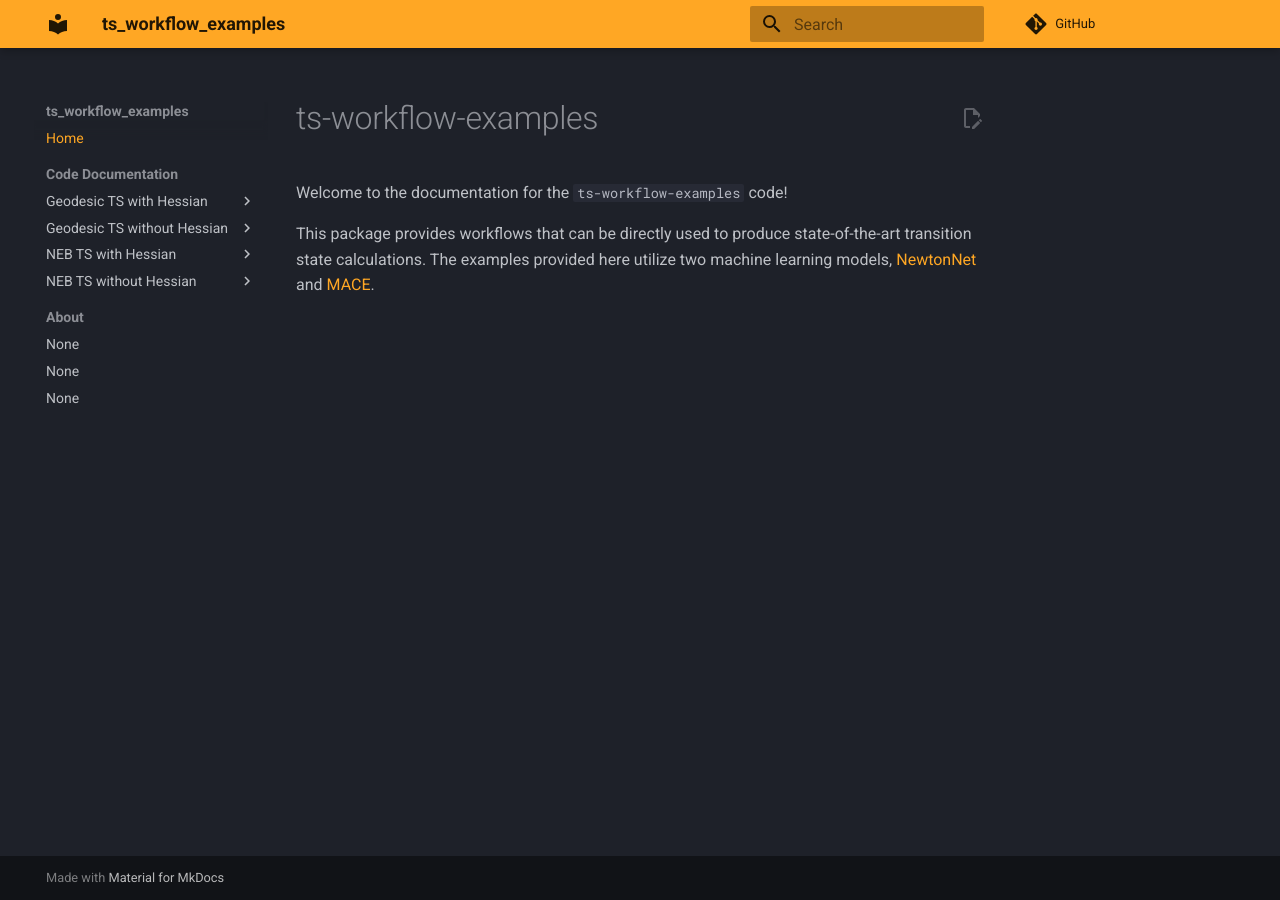
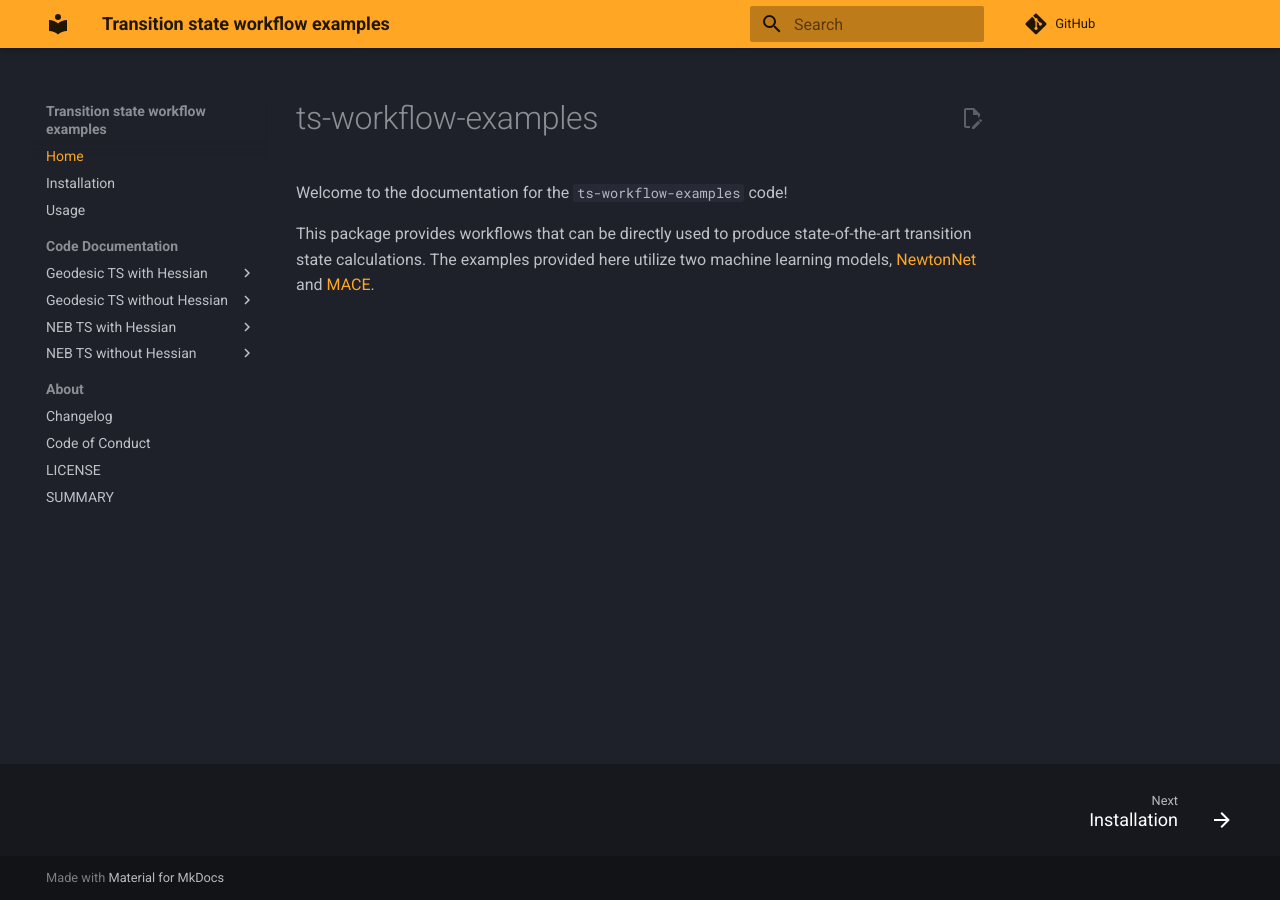
Before and after one commit to kumaranu/ts-workflow-examples, an MkDocs documentation site: the page built from docs/index.md, in a window 1280 px wide. Built offline with MkDocs 1.6.1 and Material for MkDocs 9.7.7, drawn with Linux system fonts in a browser that asks for light colours; comment, search, counter and statistics services are not loaded.

Commit message:
corrected mkdocs.yml to have licence, code of conduct, installations, etc.

```diff
--- a/mkdocs.yml
+++ b/mkdocs.yml
@@ -1,10 +1,12 @@
-site_name: ts_workflow_examples
+site_name: Transition state workflow examples
 site_author: Anup Kumar
 site_description: >-
   This is the ts_workflow_examples package! It contains workflows to run transition state calculations.
 
 nav:
   - Home: index.md
+  - Installation: installation.md
+  - Usage: usage.md
   - Code Documentation:
       - Geodesic TS with Hessian:
           - Using Mace: reference/ts_workflow_examples/geodesic_ts_with_hessian/using_mace.md
@@ -19,9 +21,10 @@ nav:
           - Using Mace: reference/ts_workflow_examples/neb_ts_without_hessian/using_mace.md
           - Using NewtonNet: reference/ts_workflow_examples/neb_ts_without_hessian/using_newtonnet.md
   - About:
-      - changelog.md
-      - conduct.md
-      - license.md
+      - CHANGELOG.md
+      - CODE_OF_CONDUCT.md
+      - LICENSE.md
+      - reference/SUMMARY.md
 
 repo_url: https://github.com/kumaranu/ts_workflow_examples/
 edit_uri: blob/main/docs/
@@ -48,6 +51,7 @@ theme:
   palette:
     primary: orange
     scheme: slate
+
 
 markdown_extensions:
   - abbr
```
